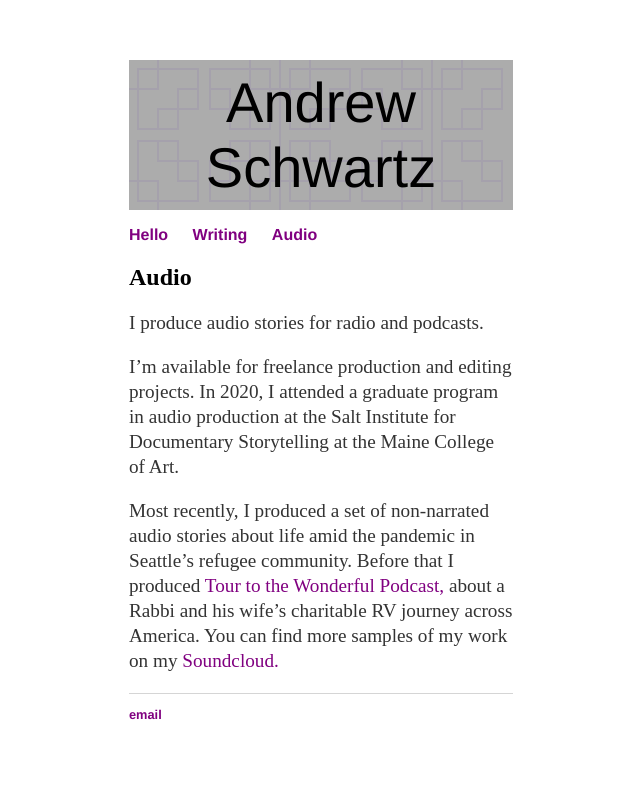
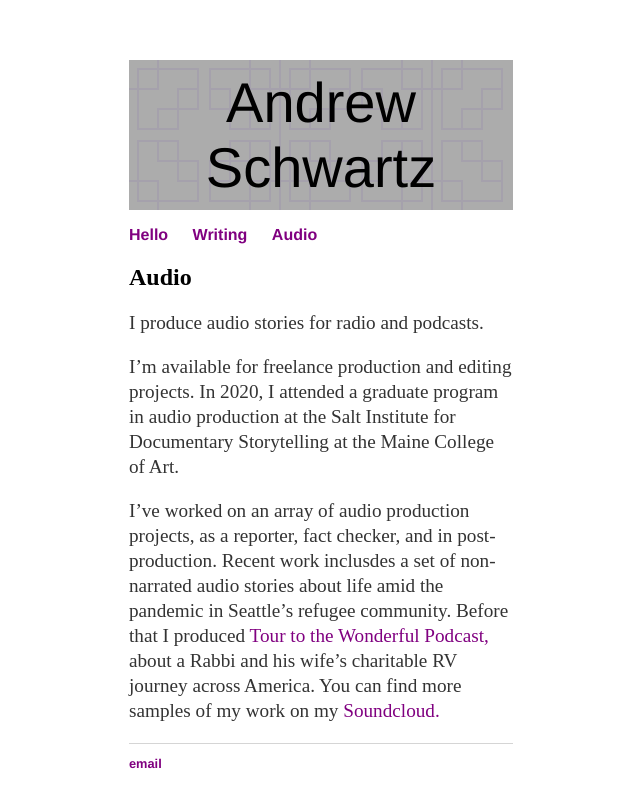
Before and after one commit to aonschwartz/aonschwartz.github.io, a Jekyll site: the page built from about/audio.md, in a window 1280 px wide. Shown: the top 808 px of the page, without its empty margins (319-959 px from the left). Built offline with Jekyll 4.4.1, drawn with Linux system fonts in a browser that asks for light colours.

Commit message:
Update audio.md

```diff
--- a/about/audio.md
+++ b/about/audio.md
@@ -10,4 +10,4 @@
 
 I'm available for freelance production and editing projects. In 2020, I attended a graduate program in audio production at the Salt Institute for Documentary Storytelling at the Maine College of Art.
 
-Most recently, I produced a set of non-narrated audio stories about life amid the pandemic in Seattle's refugee community. Before that I produced [Tour to the Wonderful Podcast,](https://open.spotify.com/show/1wkiVWYBdJGuUbLs91xFIM?si=-5Gj4OLZTaGWKDYPmaF-Cw) about a Rabbi and his wife's charitable RV journey across America. You can find more samples of my work on my [Soundcloud.](https://soundcloud.com/andrew-schwartz-191964276)
+I've worked on an array of audio production projects, as a reporter, fact checker, and in post-production. Recent work inclusdes a set of non-narrated audio stories about life amid the pandemic in Seattle's refugee community. Before that I produced [Tour to the Wonderful Podcast,](https://open.spotify.com/show/1wkiVWYBdJGuUbLs91xFIM?si=-5Gj4OLZTaGWKDYPmaF-Cw) about a Rabbi and his wife's charitable RV journey across America. You can find more samples of my work on my [Soundcloud.](https://soundcloud.com/andrew-schwartz-191964276)
```
